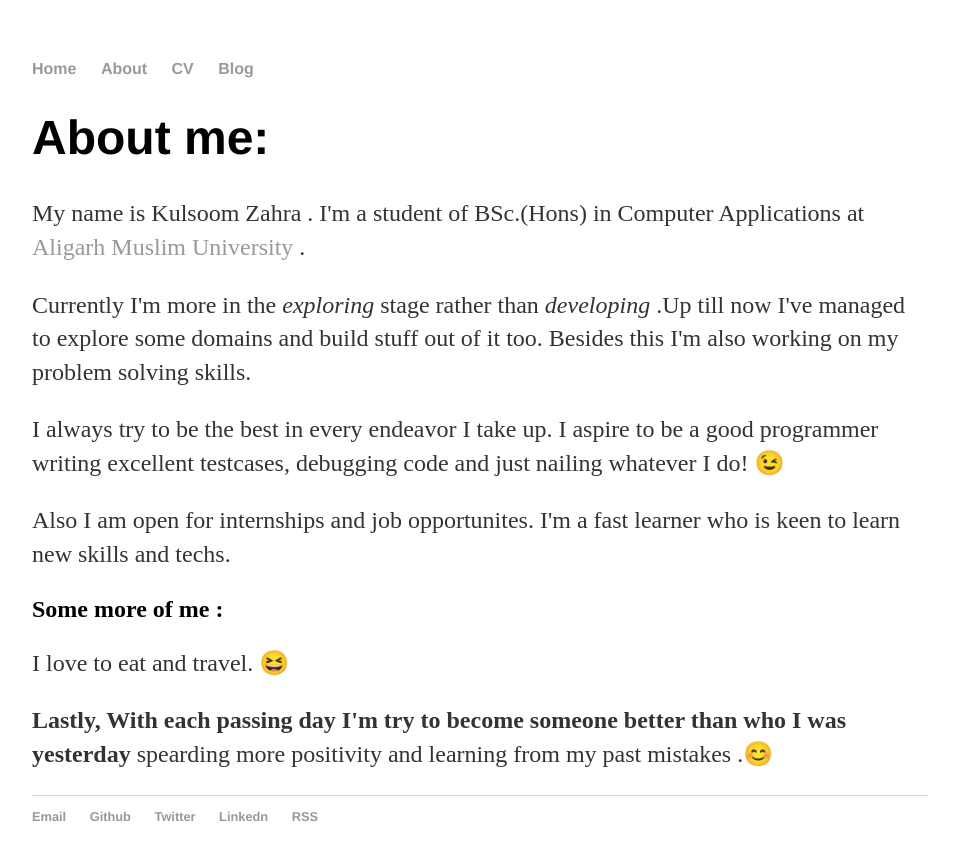
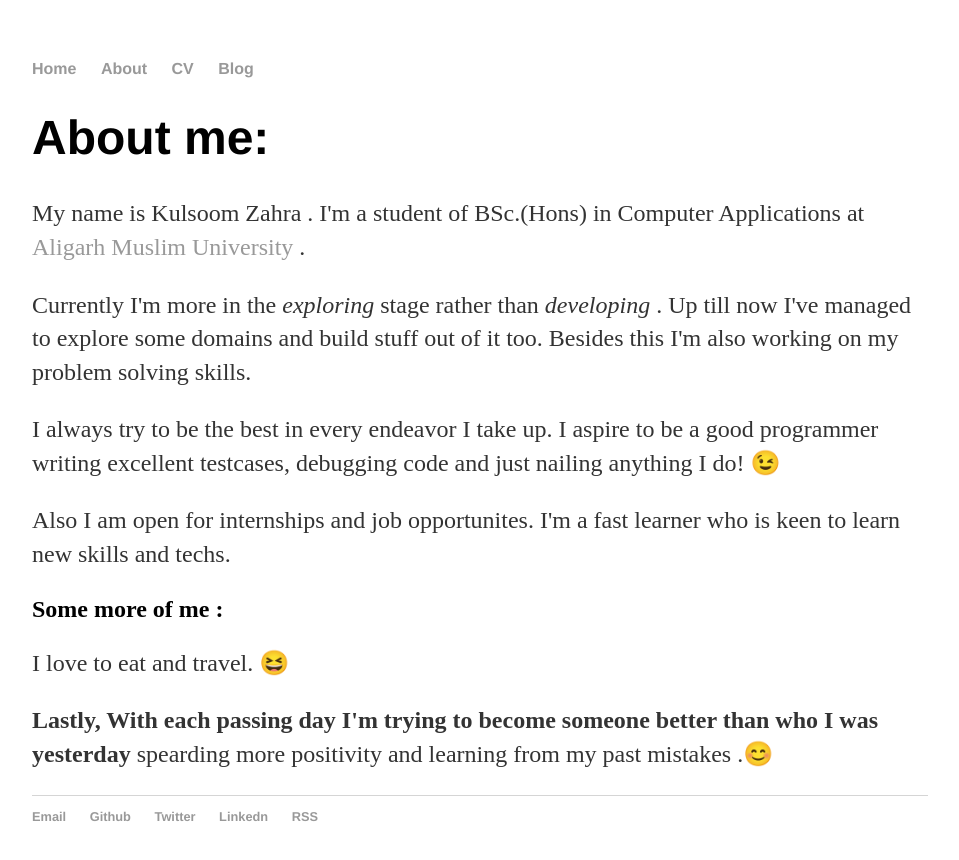
Before and after one commit to kulsoomzahra/kulsoomzahra.github.io, a Jekyll site: the page built from about/index.html, in a window 1280 px wide. Shown: the top 860 px of the page, without its empty margins (160-1119 px from the left). Built offline with Jekyll 4.4.1, drawn with Linux system fonts in a browser that asks for light colours.

Commit message:
Update index.html

```diff
--- a/about/index.html
+++ b/about/index.html
@@ -8,11 +8,12 @@ title: About Me | kulsoomzahra
 			My name is Kulsoom Zahra . I'm a student of BSc.(Hons) in Computer Applications at <a href="https://www.amu.ac.in"> Aligarh Muslim University </a>.
 		</p>
 		<p>
-			Currently I'm more in the <em>exploring</em> stage rather than <em>developing</em> .Up till now I've managed to explore some domains and build stuff out of it too.
+			Currently I'm more in the <em>exploring</em> stage rather than <em>developing</em> . Up till now I've managed to explore some domains and build stuff out of it too.
+
 			Besides this I'm also working on my problem solving skills.
 		</p>
 		<p>
-		 I always try to be the best in every endeavor I take up. I aspire to be a good programmer writing excellent testcases, debugging code and just nailing whatever I do!  &#128521
+		 I always try to be the best in every endeavor I take up. I aspire to be a good programmer writing excellent testcases, debugging code and just nailing anything I do!  &#128521
 		</p>
 		<p>
 		Also I am open for internships and job opportunites. I'm a fast learner who is keen to learn new skills and techs.
@@ -22,7 +23,7 @@ title: About Me | kulsoomzahra
 		<p>
 			I love to eat and travel. &#128518;
      </p>
-		<p><b>Lastly, With each passing day I'm try to become someone better than who I was yesterday</b>
+		<p><b>Lastly, With each passing day I'm trying to become someone better than who I was yesterday</b>
 			spearding more positivity and learning from my past mistakes .&#128522;</p>
 
 </div>
```
